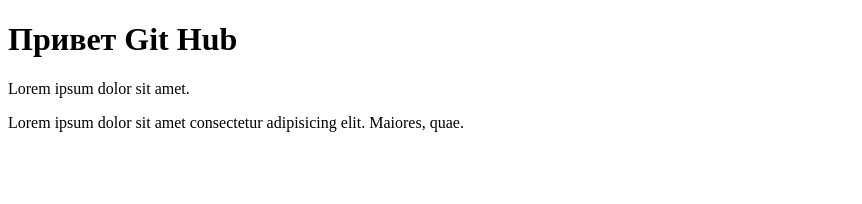
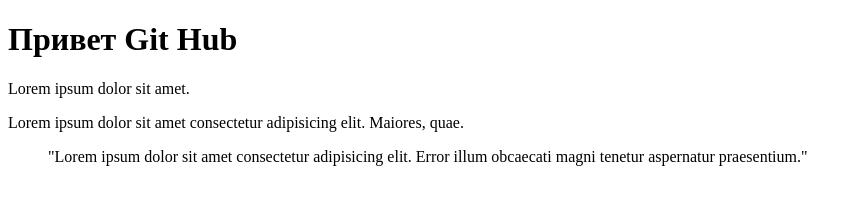
Before and after one commit to Blackdi54/Test-UI, a plain HTML site: page index.html in a window 1280 px wide. Shown: the whole page, without its empty margins (0-862 px from the left). Drawn offline with Linux system fonts and the light colour scheme.

Commit message:
commit four

```diff
--- a/index.html
+++ b/index.html
@@ -9,5 +9,6 @@
   <h1>Привет Git Hub</h1>
   <p>Lorem ipsum dolor sit amet.</p>
   <p>Lorem ipsum dolor sit amet consectetur adipisicing elit. Maiores, quae.</p>
+  <blockquote>"Lorem ipsum dolor sit amet consectetur adipisicing elit. Error illum obcaecati magni tenetur aspernatur praesentium."</blockquote>
 </body>
 </html>
```
